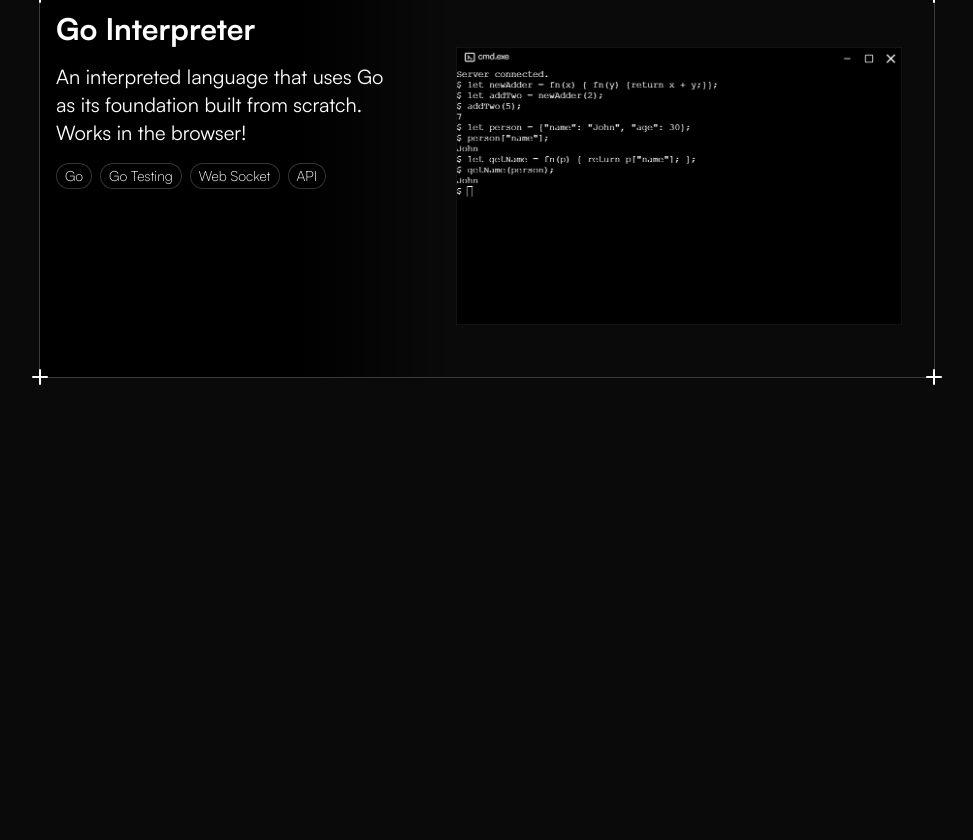
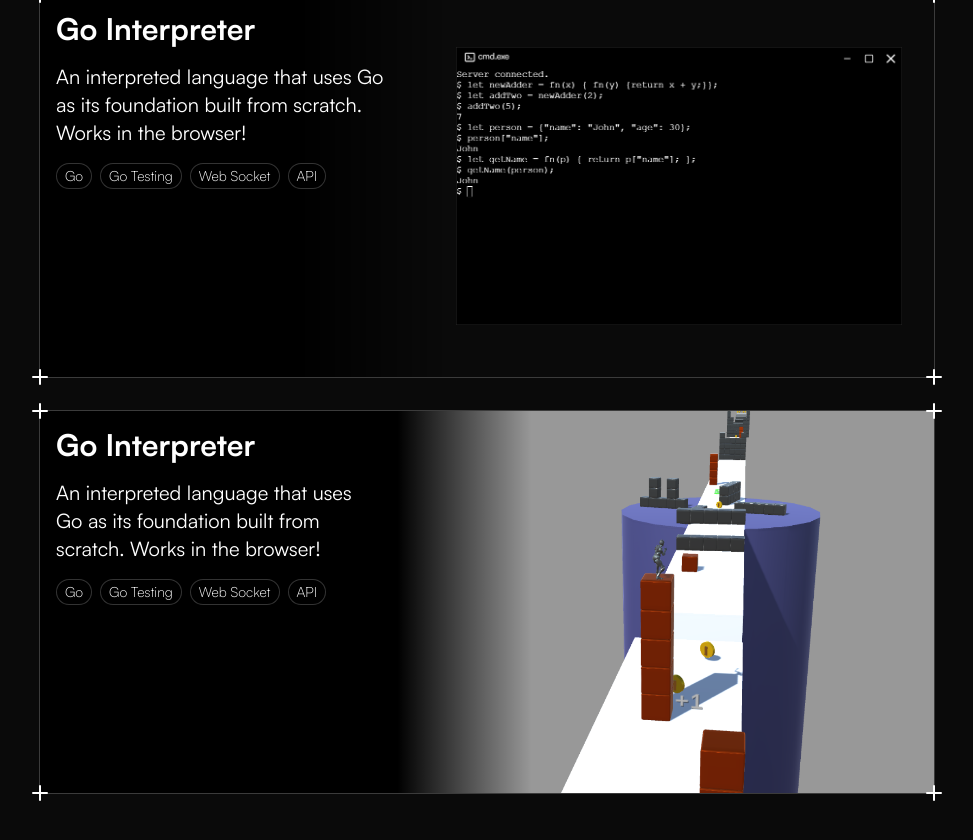
Before and after one commit to MahmoudHilani/portfolio, a Next.js app: page / in a window 1280 px wide. Shown: the part 982-1822 px from the top of the page, without its empty margins (153-1126 px from the left). Before the commit the page ends 1412 px from the top, so only its background shows below. Built offline with nearby package versions, Linux system fonts and the light colour scheme.

Commit message:
feat: cube surfer card and model

```diff
--- /dev/null
+++ b/src/app/cube-surfer/page.tsx
@@ -0,0 +1,7 @@
+import { SurferCard } from "@/components/surfer-card"
+
+export default function SurferPage() {
+    return (
+        <SurferCard />
+    )
+}
--- a/src/app/page.tsx
+++ b/src/app/page.tsx
@@ -5,8 +5,9 @@ import { motion } from "motion/react";
 import Image from "next/image";
 import { IconArrowDown } from "@tabler/icons-react";
 import { Card } from "@/components/ui/card";
-import { PlusCard } from "@/components/terminal-card";
+import { PlusCard } from "@/components/plus-card";
 import { EvervaultCard } from "@/components/ui/evervault-card";
+import { SurferCard } from "@/components/surfer-card";
 
 export default function Home() {
   return (
@@ -90,7 +91,10 @@ export default function Home() {
       </AuroraBackground>
       <div className="flex flex-col h-full w-full p-13 justify-center items-center">
         <div className="text-6xl pb-16">Projects</div>
-        <PlusCard href="/interpreter" card={<EvervaultCard />} />
+        <div className="flex flex-col gap-8">
+          <PlusCard href="/interpreter" card={<EvervaultCard />} />
+          <PlusCard href="/cube-surfer" card={<SurferCard />} />
+        </div>
       </div>
     </div>
   );
--- a/src/components/terminal-card.tsx
+++ b/src/components/plus-card.tsx
@@ -3,6 +3,7 @@ import { EvervaultCard } from "./ui/evervault-card";
 import { motion } from "motion/react";
 import Link from "next/link";
 import { PlusIcon } from "lucide-react";
+import { SurferCard } from "./surfer-card";
 
 export function PlusCard({ href, card }: { href: string; card: React.JSX.Element }) {
   return (
@@ -13,8 +14,8 @@ export function PlusCard({ href, card }: { href: string; card: React.JSX.Element
       >
         <PlusIcon className="absolute z-20 h-6 w-6 -top-3 -left-3 " />
         <PlusIcon className="absolute z-20 h-6 w-6 -bottom-3 -left-3" />
-        <PlusIcon className="absolute h-6 w-6 -top-3 -right-3" />
-        <PlusIcon className="absolute h-6 w-6 -bottom-3 -right-3" />
+        <PlusIcon className="absolute z-20 h-6 w-6 -top-3 -right-3" />
+        <PlusIcon className="absolute z-20 h-6 w-6 -bottom-3 -right-3" />
 
         {card}
       </motion.div>
--- /dev/null
+++ b/src/components/spline/cube-surfer.tsx
@@ -0,0 +1,12 @@
+"use client"
+import dynamic from "next/dynamic";
+
+const Spline = dynamic(() => import("@splinetool/react-spline/next"), {
+  ssr: false,
+});
+
+export const CubeSurfer = () => {
+  return (
+    <Spline scene="https://prod.spline.design/3vdg4c5ucf8QksCX/scene.splinecode" />
+  );
+};
--- /dev/null
+++ b/src/components/surfer-card.tsx
@@ -0,0 +1,46 @@
+import React from "react"
+import { cn } from "@/lib/utils"
+import Image from "next/image";
+
+const tags = ["Go", "Go Testing", "Web Socket", "API"];
+
+export const SurferCard = ({className} : {className?: string}) => {
+    return (
+        <div
+              className={cn(
+                " flex items-center justify-center w-full h-full relative",
+                className
+              )}
+            >
+              <div className="absolute w-full h-full bg-gradient-to-r from-black from-40% to-transparent to-55% z-10"></div>
+              <div
+                className="group/card w-full relative overflow-hidden flex items-center justify-center h-full"
+              >
+                <div className="h-full flex flex-col z-20 p-4 gap-4 max-w-sm">
+                  <div className="text-3xl font-bold">Go Interpreter</div>
+                  <div className=" text-xl">
+                    An interpreted language that uses Go as its foundation built from
+                    scratch. Works in the browser!
+                  </div>
+                  <div className="flex gap-2 flex-wrap max-w-sm">
+                    {tags.map((tag) => (
+                      <p key={tag} className="text-sm w-fit border font-light bg-black dark:border-white/[0.2] border-black/[0.2] rounded-full px-2 py-0.5">
+                        {tag}
+                      </p>
+                    ))}
+                  </div>
+                </div>
+                <div className="relative  flex items-center justify-center h-full">
+
+                  <Image
+                    src="/Game9.png"
+                    alt="Showcase of the terminal window"
+                    height={703}
+                    width={1523}
+                    className="object-cover h-full"
+                  />
+                </div>
+              </div>
+            </div>
+    )
+}
```
Also changed, not shown: public/Game9.png (added).
